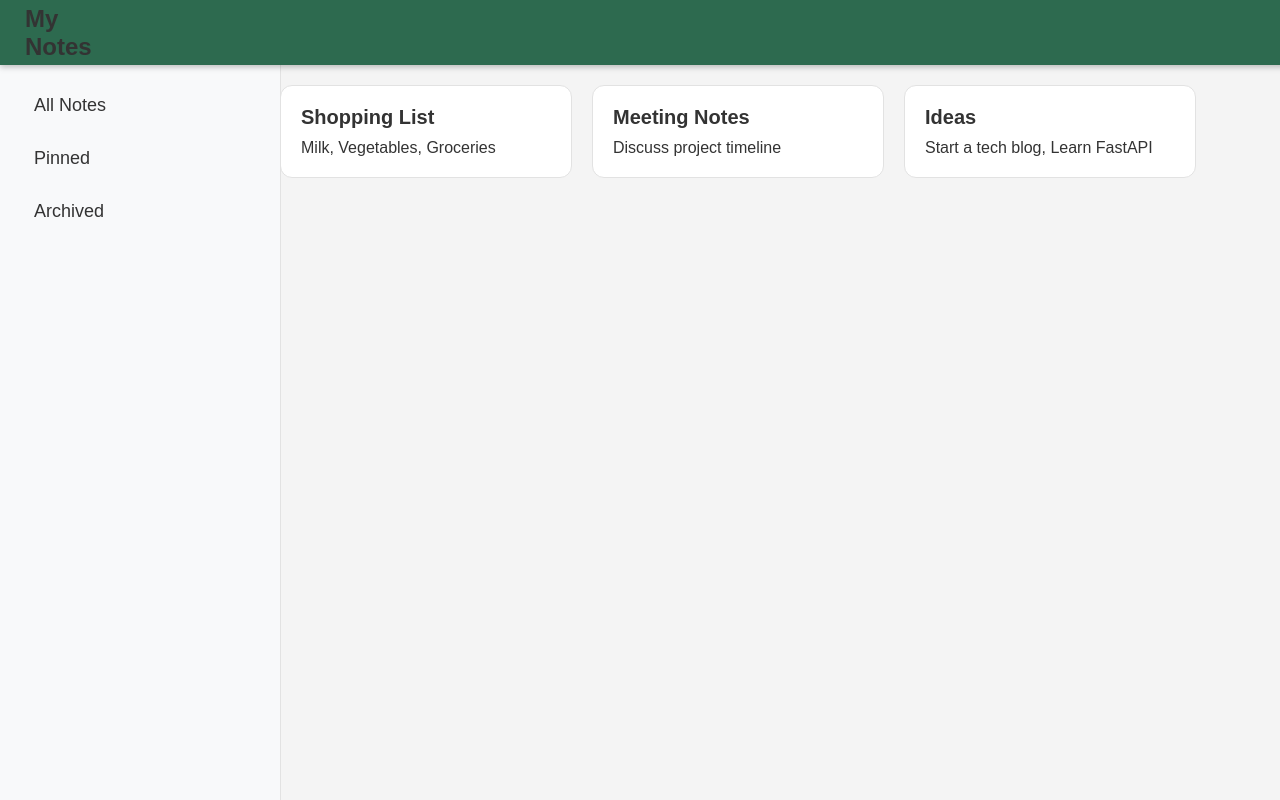
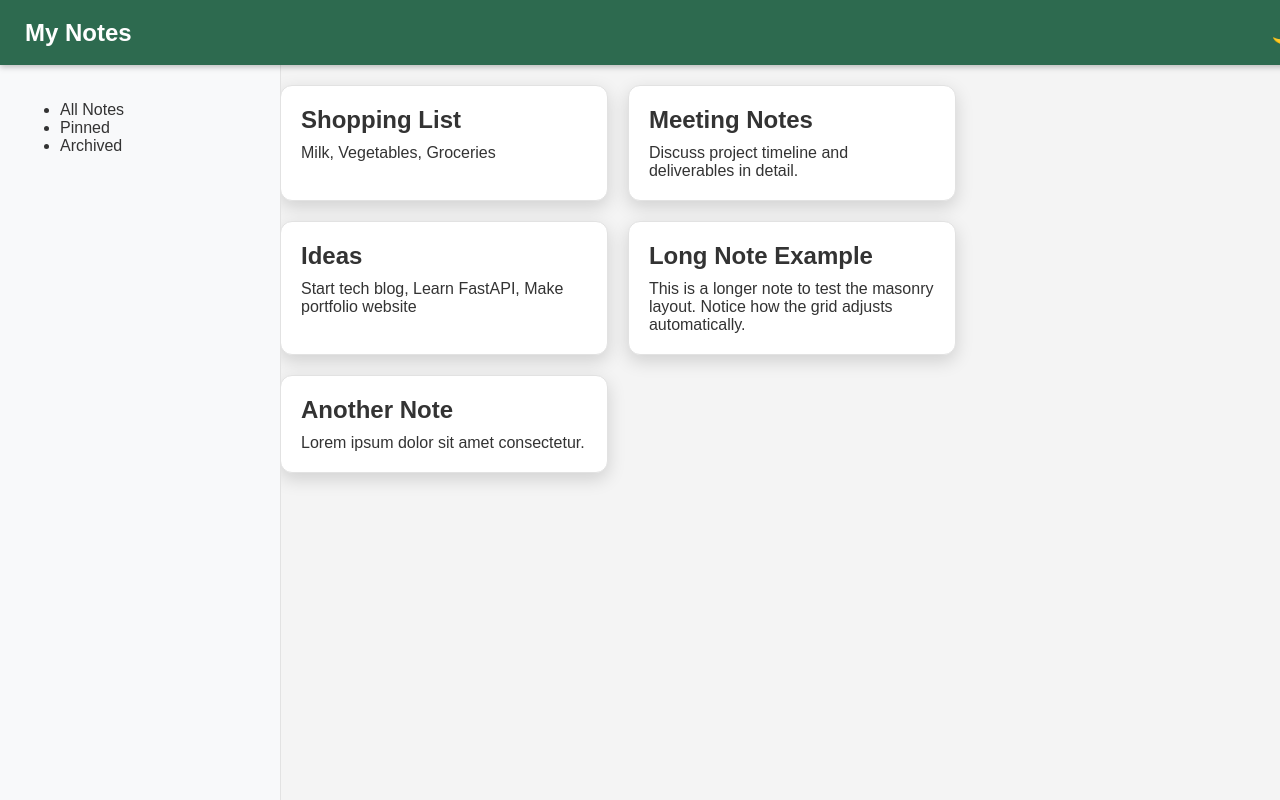
Before and after one commit to pushkar-py/User-Interface-Design, a plain HTML site: page PROJECT1/index.html in a window 1280 px wide. Drawn offline with Linux system fonts and the light colour scheme.

Commit message:
added grid pinterest style

```diff
--- a/PROJECT1/index.html
+++ b/PROJECT1/index.html
@@ -3,7 +3,7 @@
 <head>
     <meta charset="UTF-8">
     <meta name="viewport" content="width=device-width, initial-scale=1.0">
-    <title>Notes App UI</title>
+    <title>Notes App UI - Grid Layout</title>
     <link rel="stylesheet" href="style.css">
 </head>
 
@@ -15,7 +15,7 @@
         <button id="themeToggle">🌙</button>
     </div>
 
-    <!-- MAIN LAYOUT (Sidebar + Notes) -->
+    <!-- MAIN LAYOUT -->
     <div class="layout">
 
         <!-- SIDEBAR -->
@@ -27,29 +27,42 @@
             </ul>
         </div>
 
-        <!-- NOTES AREA -->
-        <div class="notes-container">
+        <!-- NOTES GRID AREA (NOW USING CSS GRID) -->
+        <div class="notes-grid">
 
-            <div class="notes-card">
+            <div class="note">
                 <h2>Shopping List</h2>
                 <p>Milk, Vegetables, Groceries</p>
             </div>
 
-            <div class="notes-card">
+            <div class="note">
                 <h2>Meeting Notes</h2>
-                <p>Discuss project timeline</p>
+                <p>Discuss project timeline and deliverables in detail.</p>
             </div>
 
-            <div class="notes-card">
+            <div class="note">
                 <h2>Ideas</h2>
-                <p>Start a tech blog, Learn FastAPI</p>
+                <p>Start tech blog, Learn FastAPI, Make portfolio website</p>
+            </div>
+
+            <div class="note">
+                <h2>Long Note Example</h2>
+                <p>
+                    This is a longer note to test the masonry layout.
+                    Notice how the grid adjusts automatically.
+                </p>
+            </div>
+
+            <div class="note">
+                <h2>Another Note</h2>
+                <p>Lorem ipsum dolor sit amet consectetur.</p>
             </div>
 
         </div>
 
     </div>
 
-    <!-- INLINE JS (Dark Mode Toggle) -->
+    <!-- JAVASCRIPT -->
     <script>
         document.getElementById("themeToggle").onclick = function () {
             document.body.classList.toggle("dark-mode");
--- a/PROJECT1/style.css
+++ b/PROJECT1/style.css
@@ -1,6 +1,4 @@
-/* ======================================
-   THEME VARIABLES (LIGHT MODE DEFAULT)
-====================================== */
+/* ROOT VARIABLES (same as before) */
 :root {
     --bg-color: #f4f4f4;
     --navbar-bg: #2D6A4F;
@@ -26,18 +24,16 @@ body.dark-mode {
     --text-color: #e6e6e6;
     --hover-color: #3a3a3a;
 
-    --shadow-light: 0 2px 6px rgba(0,0,0,0.6);
-    --shadow-card: 0 6px 18px rgba(0,0,0,0.4);
+    --shadow-card: 0 6px 18px rgba(0,0,0,0.6);
 }
 
-/* GLOBAL STYLING */
+/* GLOBAL */
 body {
+    margin: 0;
+    padding: 0;
     font-family: Arial, sans-serif;
     background: var(--bg-color);
     color: var(--text-color);
-    margin: 0;
-    padding: 0;
-    transition: background var(--transition-speed), color var(--transition-speed);
 }
 
 /* NAVBAR */
@@ -47,37 +43,28 @@ body {
     left: 0;
     width: 100%;
     height: 65px;
-
     background: var(--navbar-bg);
-    box-shadow: var(--shadow-light);
-
+    color: white;
     display: flex;
     align-items: center;
     padding: 0 25px;
+    box-shadow: var(--shadow-light);
     z-index: 10;
 }
 
-.navbar h2 {
-    margin: 0;
-}
-
 #themeToggle {
-    margin-left: 1325px;
+    margin-left: auto;
     background: transparent;
     border: none;
     color: white;
-    font-size: 24px;
+    font-size: 22px;
     cursor: pointer;
-    transition: opacity var(--transition-speed);
-}
-#themeToggle:hover {
-    opacity: 0.7;
 }
 
-/* MAIN LAYOUT */
+/* LAYOUT */
 .layout {
     display: flex;
-    margin-top: 65px; /* equal to navbar height */
+    margin-top: 65px;
 }
 
 /* SIDEBAR */
@@ -92,92 +79,39 @@ body {
     border-right: 1px solid var(--card-border);
 }
 
-.sidebar ul {
-    list-style: none;
-    padding: 0;
-    margin: 0;
-}
+/* =============== CSS GRID MAGIC HERE =============== */
 
-.sidebar li {
-    font-size: 18px;
-    padding: 10px 14px;
-    margin-bottom: 12px;
-    border-radius: 8px;
-    color: var(--text-color);
-    transition: background var(--transition-speed);
-}
-
-.sidebar li:hover {
-    background: var(--hover-color);
-    cursor: pointer;
-}
-
-/* NOTES GRID */
-.notes-container {
+.notes-grid {
     margin-left: 260px;
     padding: 20px;
 
-    display: flex;
-    flex-wrap: wrap;
+    display: grid;
+
+    /* Google Keep magic line */
+    grid-template-columns: repeat(auto-fill, minmax(250px, 1fr));
+
     gap: 20px;
 }
 
-/* NOTES CARD */
-.notes-card {
+/* Notes (grid items) */
+.note {
     background: var(--card-bg);
-    width: 250px;
     padding: 20px;
     border: 1px solid var(--card-border);
     border-radius: 12px;
+    box-shadow: var(--shadow-card);
 
-    transition:
-        background var(--transition-speed),
-        transform 0.2s ease,
-        box-shadow 0.2s ease;
+    transition: transform 0.2s ease;
 }
 
-.notes-card:hover {
-    transform: translateY(-5px);
-    box-shadow: var(--shadow-card);
+.note:hover {
+    transform: translateY(-4px);
 }
 
-.notes-card h2 {
+.note h2 {
     margin: 0 0 10px;
-    font-size: 20px;
 }
 
-.notes-card p {
+.note p {
     margin: 0;
-    color: var(--text-color);
 }
-
-/* RESPONSIVE BREAKPOINTS */
-
-/* Tablet */
-@media (max-width: 1024px) {
-  .sidebar {
-      width: 180px;
-  }
-  .notes-container {
-      margin-left: 200px;
-  }
-}
-
-/* Mobile */
-@media (max-width: 768px) {
-  .sidebar {
-      display: none;
-  }
-  .notes-container {
-      margin-left: 0;
-      justify-content: center;
-  }
-}
-
-/* Small Mobile */
-@media (max-width: 480px) {
-  .notes-card {
-      width: 100%;
-      max-width: 350px;
-  }
-}
```
